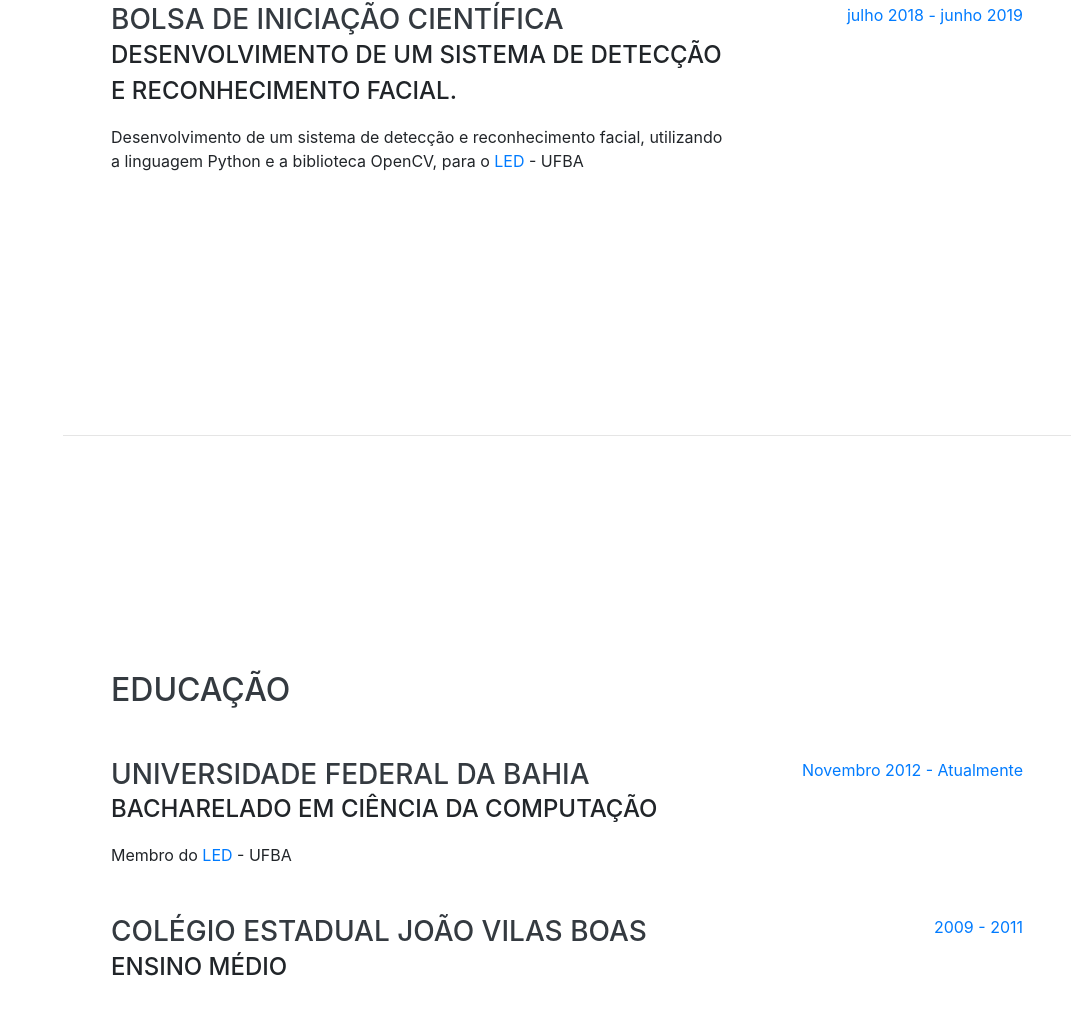
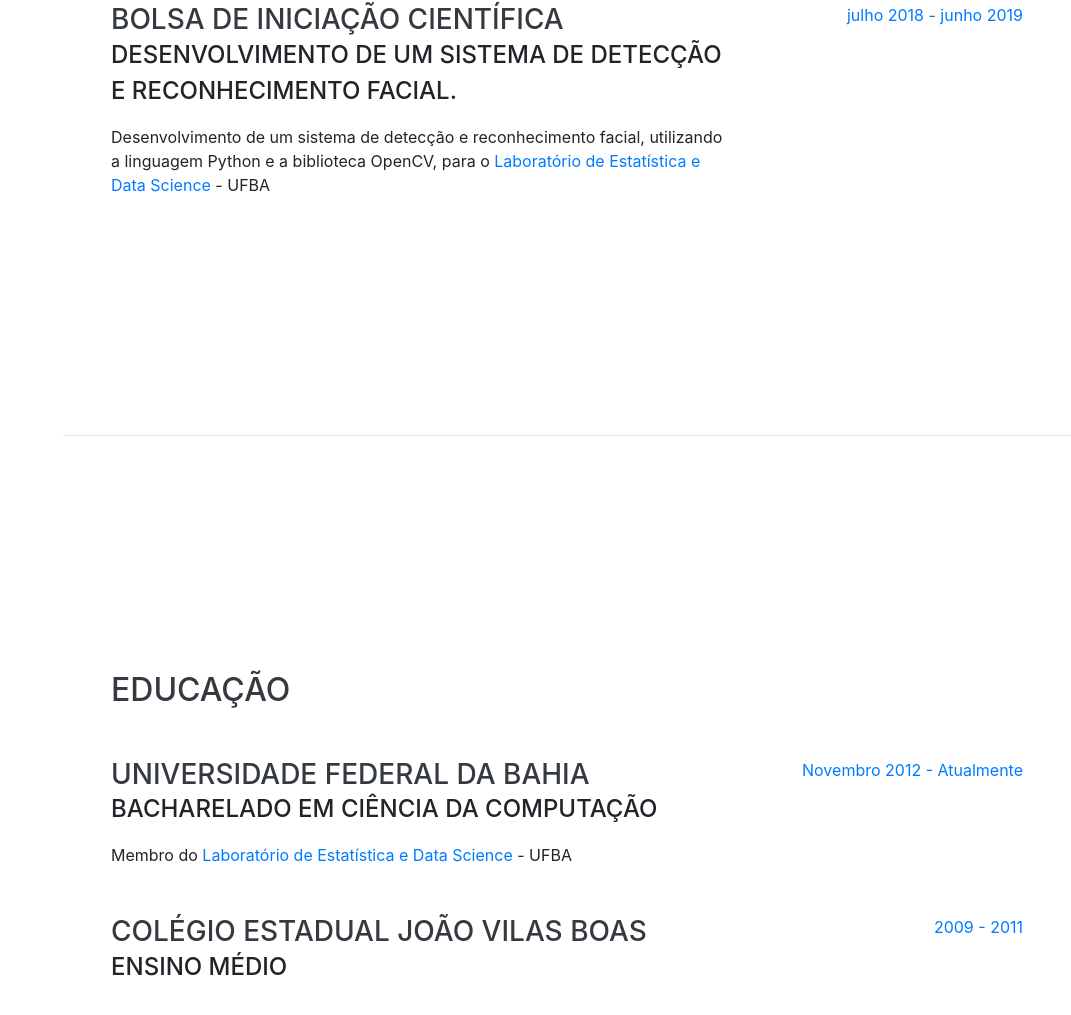
Before and after one commit to krysthianlessa/krysthianlessa.github.io, a website with bundled scripts: page index.html in a window 1280 px wide. Shown: the part 1166-2181 px from the top of the page, without its empty margins (209-1280 px from the left). Built offline with nearby package versions, Linux system fonts and the light colour scheme; a web font is replaced by a local one.

Commit message:
Corrigi a especificação do IC

```diff
--- a/index.html
+++ b/index.html
@@ -108,7 +108,7 @@
           <div class="resume-content">
             <h3 class="mb-0">Bolsa de Iniciação Científica</h3>
             <div class="subheading mb-3">Desenvolvimento de um sistema de detecção e reconhecimento facial.</div>
-            <p>Desenvolvimento de um sistema de detecção e reconhecimento facial, utilizando a linguagem Python e a biblioteca OpenCV, para o <a href="http://www.led.ufba.br/">LED</a> - UFBA</p>
+            <p>Desenvolvimento de um sistema de detecção e reconhecimento facial, utilizando a linguagem Python e a biblioteca OpenCV, para o <a href="http://www.led.ufba.br/">Laboratório de Estatística e Data Science</a> - UFBA</p>
           </div>
           <div class="resume-date text-md-right">
             <span class="text-primary">julho 2018 - junho 2019</span>
@@ -151,7 +151,7 @@
           <div class="resume-content">
             <h3 class="mb-0">Universidade Federal da Bahia</h3>
             <div class="subheading mb-3">Bacharelado em Ciência da Computação</div>
-            <div>Membro do <a href="http://www.led.ufba.br/">LED</a> - UFBA</div>
+            <div>Membro do <a href="http://www.led.ufba.br/">Laboratório de Estatística e Data Science</a> - UFBA</div>
           </div>
           <div class="resume-date text-md-right">
             <span class="text-primary">Novembro 2012 - Atualmente</span>
```
